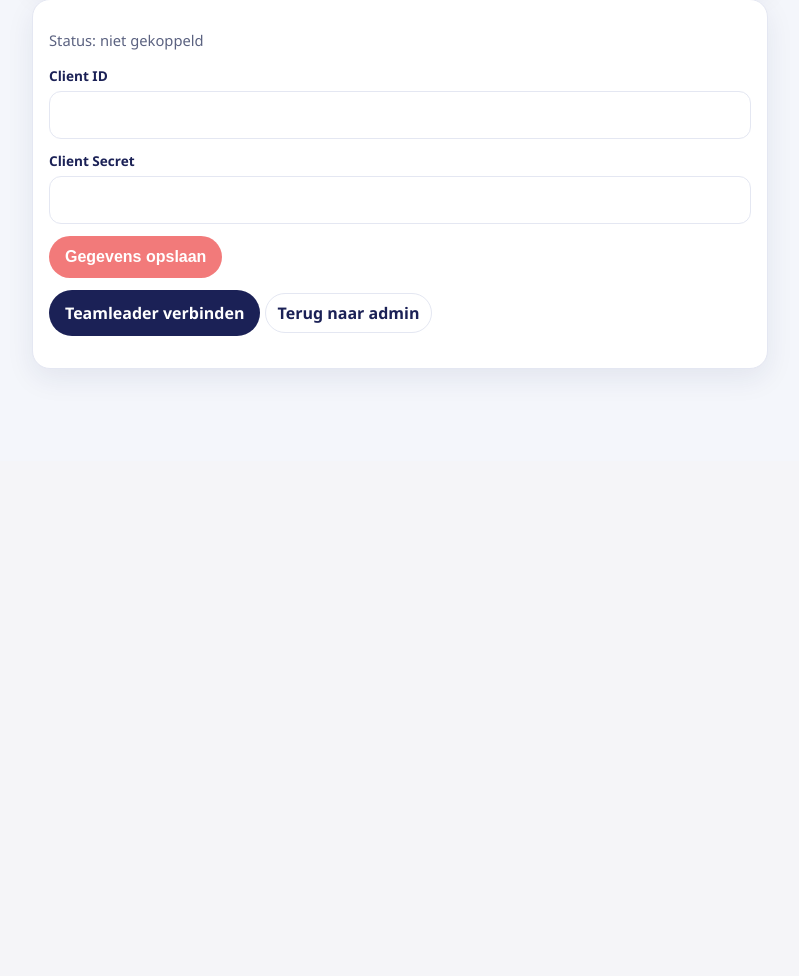
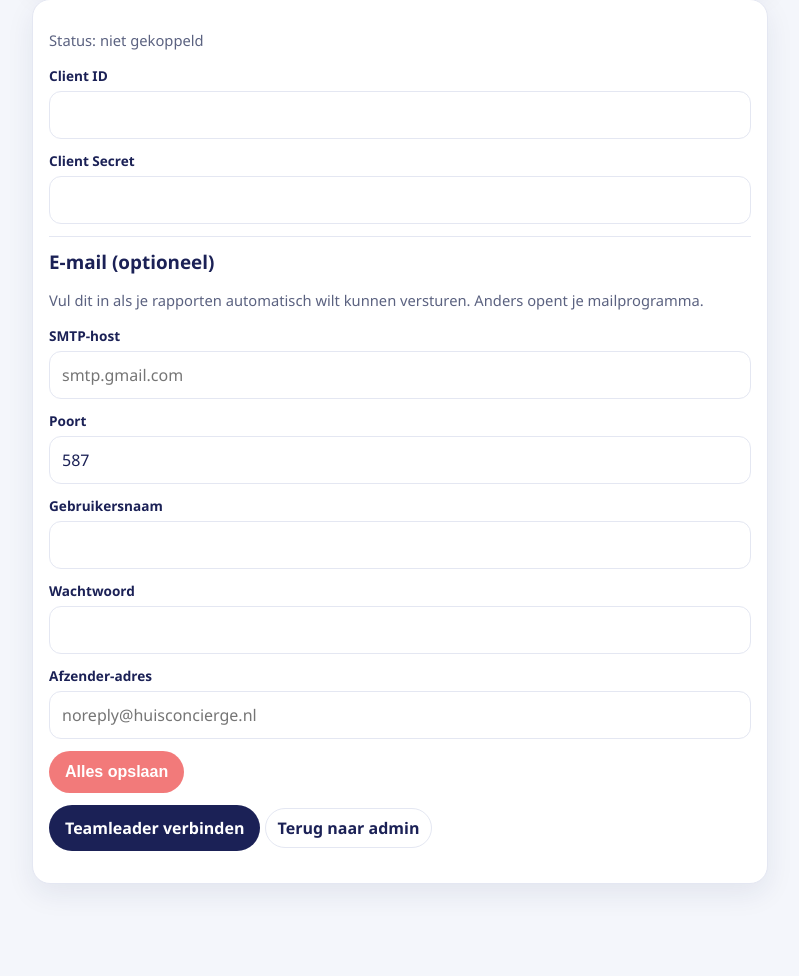
Before and after one commit to Kymmo2204/busportaal, a Flask app: page /settings in a window 1280 px wide. Shown: the part 478-1454 px from the top of the page, without its empty margins (240-1039 px from the left). Before the commit the page ends 852 px from the top, so only its background shows below. Run offline with Flask 3, Linux system fonts and the light colour scheme; the visitor is signed in with stand-in values (Sample User, id 1); data comes from the database, SQL or seed files in the repository; data that the repository does not hold is empty.

Commit message:
Add SMTP configuration fields to settings page

```diff
--- a/templates/settings.html
+++ b/templates/settings.html
@@ -24,7 +24,30 @@
       <label>Client Secret</label>
       <input name="tl_client_secret" value="{{ tl_client_secret }}" autocomplete="off">
     </div>
-    <button type="submit">Gegevens opslaan</button>
+    <hr class="soft">
+    <h2>E-mail (optioneel)</h2>
+    <p class="small">Vul dit in als je rapporten automatisch wilt kunnen versturen. Anders opent je mailprogramma.</p>
+    <div class="form-row">
+      <label>SMTP-host</label>
+      <input name="smtp_host" value="{{ smtp_host }}" placeholder="smtp.gmail.com">
+    </div>
+    <div class="form-row">
+      <label>Poort</label>
+      <input name="smtp_port" value="{{ smtp_port }}" placeholder="587">
+    </div>
+    <div class="form-row">
+      <label>Gebruikersnaam</label>
+      <input name="smtp_user" value="{{ smtp_user }}">
+    </div>
+    <div class="form-row">
+      <label>Wachtwoord</label>
+      <input name="smtp_pass" type="password" value="{{ smtp_pass }}">
+    </div>
+    <div class="form-row">
+      <label>Afzender-adres</label>
+      <input name="smtp_from" value="{{ smtp_from }}" placeholder="noreply@huisconcierge.nl">
+    </div>
+    <button type="submit">Alles opslaan</button>
   </form>
   <p style="margin-top:12px">
     <a class="btn secondary" href="{{ url_for('teamleader_connect') }}">Teamleader verbinden</a>
```
